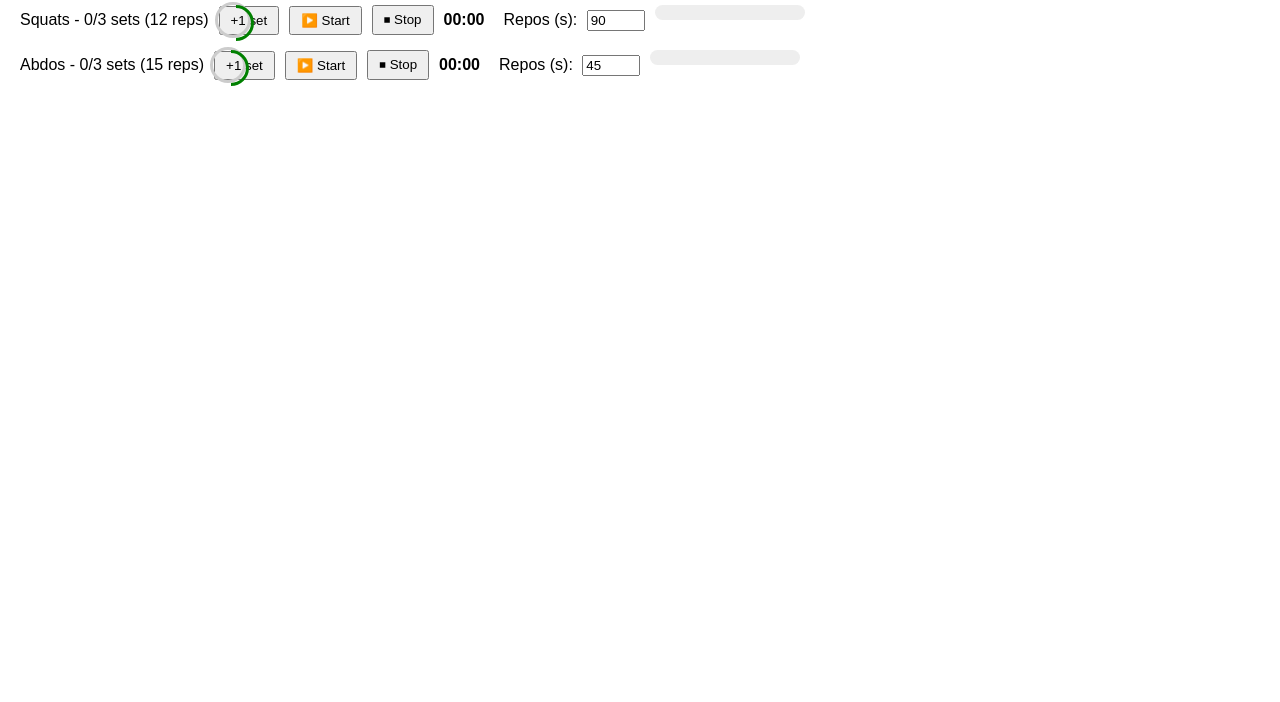
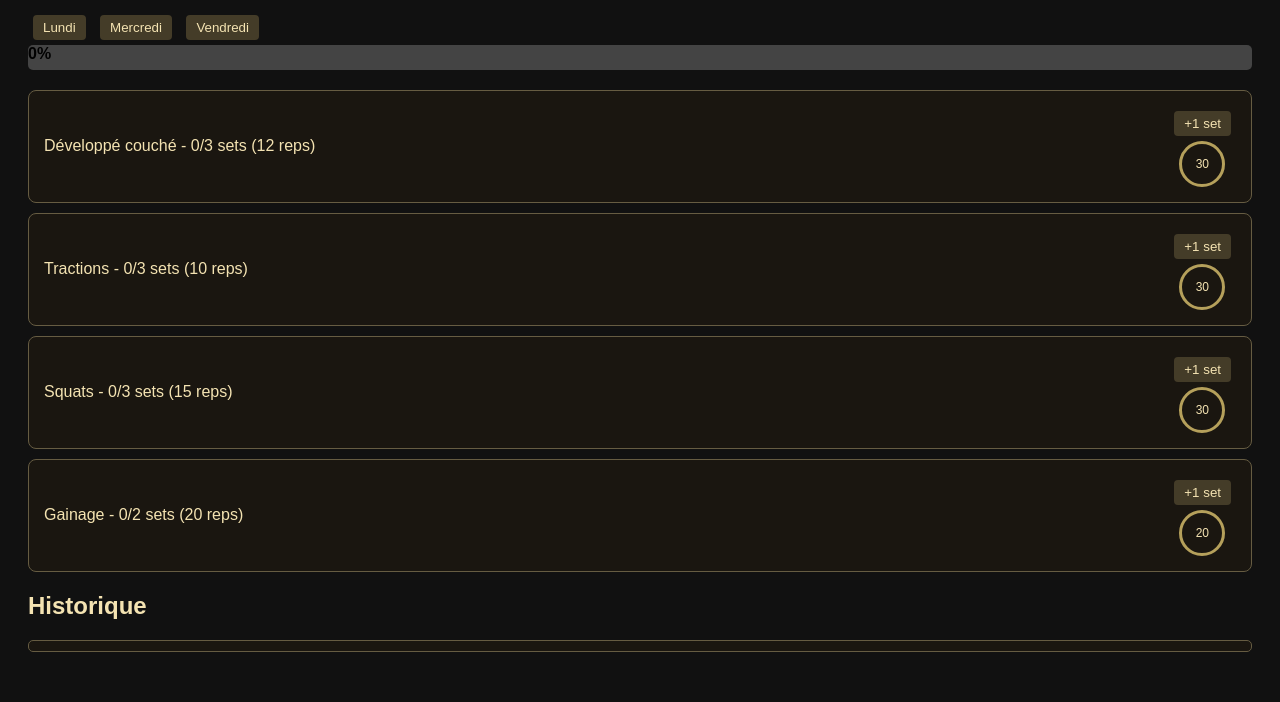
Before and after one commit to ludobruel9131-max/gym-app, a plain HTML site: page index.html in a window 1280 px wide. Shown: the part 98-800 px from the top of the page. Drawn offline with Linux system fonts and the light colour scheme.

Commit message:
Update index.html

```diff
--- a/index.html
+++ b/index.html
@@ -2,127 +2,158 @@
 <html lang="fr">
 <head>
 <meta charset="UTF-8">
-  <meta name="viewport" content="width=device-width, initial-scale=1.0">
-  <title>Suivi Musculation</title>
+<title>Full Body Tracker Amélioré</title>
 <style>
-    body { font-family: Arial, sans-serif; margin: 20px; }
-    h2, h3 { margin-bottom: 10px; }
-    #exerciseList div { margin-bottom: 15px; display: flex; align-items: center; gap: 10px; }
-    button { padding: 5px 10px; position: relative; }
-    input[type="number"] { width: 50px; margin-left: 5px; }
-    .timer { display: inline-block; font-weight: bold; min-width: 50px; }
-    .restBarContainer { display: inline-block; width: 150px; height: 15px; background: #eee; border-radius: 8px; overflow: hidden; vertical-align: middle; }
-    .restBarFill { height: 100%; width: 0%; background: blue; text-align: center; color: white; font-size: 10px; line-height: 15px; }
-    .done { text-decoration: line-through; color: #777; }
-    /* Cercle animé */
-    .circle {
-      width: 36px; height: 36px;
-      border-radius: 50%;
-      border: 3px solid #ccc;
-      position: absolute;
-      top: -6px; left: -6px;
-      box-sizing: border-box;
-    }
-    .circleFill {
-      position: absolute; top: 0; left: 0;
-      width: 100%; height: 100%;
-      clip: rect(0px, 36px, 36px, 18px);
-      border-radius: 50%;
-      border: 3px solid green;
-      transform: rotate(0deg);
-      transform-origin: center;
+body { background-color: #111; color: #f4e3b2; font-family: sans-serif; padding: 20px; }
+h1 { color: #e1c699; }
+button { margin: 5px; padding: 5px 10px; background-color: #443c28; color: #f4e3b2; border: none; border-radius: 4px; cursor: pointer; }
+button:hover { background-color: #665c42; }
+.exercise { margin-bottom: 10px; padding: 15px; border: 1px solid #665c42; border-radius: 8px; background-color: #1a1610; display: flex; justify-content: space-between; align-items: center; }
+.progress-bar { background: #444; width: 100%; height: 25px; border-radius: 5px; overflow: hidden; margin-bottom: 20px; }
+.progress-fill { background: #b5a05b; width: 0%; height: 100%; text-align: center; color: #000; font-weight: bold; transition: width 0.3s; }
+#historyList { max-height: 200px; overflow-y: auto; border: 1px solid #665c42; padding: 5px; border-radius: 5px; background-color: #1a1610; }
+.timer-circle { width: 40px; height: 40px; border-radius: 50%; border: 3px solid #b5a05b; display: flex; align-items: center; justify-content: center; font-size: 12px; margin-left: 10px; }
+.timer-active { animation: pulse 1s infinite; }
+@keyframes pulse {
+  0% { transform: scale(1); }
+  50% { transform: scale(1.1); }
+  100% { transform: scale(1); }
 }
 </style>
 </head>
 <body>
-  <h2>Mes Exercices du Jour</h2>
+<h1>Full Body Tracker Amélioré</h1>
+
+<div>
+  <button onclick="changeDay('Lundi')">Lundi</button>
+  <button onclick="changeDay('Mercredi')">Mercredi</button>
+  <button onclick="changeDay('Vendredi')">Vendredi</button>
+</div>
+
+<div class="progress-bar"><div id="progressFill" class="progress-fill">0%</div></div>
+
 <div id="exerciseList"></div>
 
-  <audio id="restSound">
-    <source src="https://www.soundjay.com/button/beep-07.wav" type="audio/wav">
-  </audio>
+<h2>Historique</h2>
+<ul id="historyList"></ul>
 
 <script>
-    const exercises = [
-      { name: "Pompes", reps: 10, sets: 3, doneSets: 0, timer: null, time: 0, restTimer: null, restTime: 0, restDuration: 60 },
-      { name: "Squats", reps: 12, sets: 3, doneSets: 0, timer: null, time: 0, restTimer: null, restTime: 0, restDuration: 90 },
-      { name: "Abdos", reps: 15, sets: 3, doneSets: 0, timer: null, time: 0, restTimer: null, restTime: 0, restDuration: 45 }
-    ];
+const exercisesPool = {
+  'Push': ['Pompes', 'Développé couché', 'Dips'],
+  'Legs': ['Squats', 'Fentes', 'Soulevé de terre jambes tendues'],
+  'Core': ['Abdos', 'Gainage', 'Crunchs'],
+  'Pull': ['Tractions', 'Rowing', 'Curl biceps']
+};
+
+let currentDay = 'Lundi';
+let exercises = [];
+let weeklyHistory = JSON.parse(localStorage.getItem('weeklyHistory')) || [];
 
 const exerciseList = document.getElementById('exerciseList');
-    const restSound = document.getElementById('restSound');
+const historyList = document.getElementById('historyList');
+const progressFill = document.getElementById('progressFill');
 
-    function formatTime(seconds) {
-      const m = Math.floor(seconds / 60);
-      const s = seconds % 60;
-      return `${m.toString().padStart(2,'0')}:${s.toString().padStart(2,'0')}`;
+function getRandomExercise(type) {
+  const pool = exercisesPool[type];
+  return pool[Math.floor(Math.random() * pool.length)];
 }
 
-    function markDone(index) {
-      if (exercises[index].doneSets < exercises[index].sets) {
-        exercises[index].doneSets++;
-        startRest(index);
-      }
-      renderExercises();
-    }
-
-    function startTimer(index) {
-      if (exercises[index].timer) return;
-      exercises[index].timer = setInterval(() => {
-        exercises[index].time++;
-        renderExercises();
-      }, 1000);
-    }
-
-    function stopTimer(index) {
-      clearInterval(exercises[index].timer);
-      exercises[index].timer = null;
-    }
-
-    function startRest(index) {
-      if (exercises[index].restTimer) return;
-      exercises[index].restTime = 0;
-      exercises[index].restTimer = setInterval(() => {
-        exercises[index].restTime++;
-        renderExercises();
-        if (exercises[index].restTime >= exercises[index].restDuration) {
-          clearInterval(exercises[index].restTimer);
-          exercises[index].restTimer = null;
-          exercises[index].restTime = 0;
-          restSound.play();
-          alert(`Repos terminé pour ${exercises[index].name} !`);
-        }
-      }, 1000);
+function generateSession() {
+  return [
+    { name: getRandomExercise('Push'), sets: 3, reps: 12, doneSets: 0, rest: 30 },
+    { name: getRandomExercise('Pull'), sets: 3, reps: 10, doneSets: 0, rest: 30 },
+    { name: getRandomExercise('Legs'), sets: 3, reps: 15, doneSets: 0, rest: 30 },
+    { name: getRandomExercise('Core'), sets: 2, reps: 20, doneSets: 0, rest: 20 }
+  ];
 }
 
 function renderExercises() {
   exerciseList.innerHTML = '';
   exercises.forEach((ex, index) => {
-        const doneClass = ex.doneSets === ex.sets ? 'done' : '';
     const div = document.createElement('div');
-        const restPercent = ex.restDuration > 0 ? Math.min((ex.restTime / ex.restDuration) * 360, 360) : 0;
-        div.innerHTML = `
-          <span class="${doneClass}">${ex.name} - ${ex.doneSets}/${ex.sets} sets (${ex.reps} reps)</span>
-          <button onclick="markDone(${index})">+1 set
-            <div class="circle">
-              <div class="circleFill" style="transform: rotate(${restPercent}deg);"></div>
-            </div>
-          </button>
-          <button onclick="startTimer(${index})">▶️ Start</button>
-          <button onclick="stopTimer(${index})">⏹ Stop</button>
-          <span class="timer">${formatTime(ex.time)}</span>
-          <label>Repos (s):
-            <input type="number" min="10" value="${ex.restDuration}" onchange="exercises[${index}].restDuration=this.value">
-          </label>
-          <div class="restBarContainer">
-            <div class="restBarFill" style="width: ${Math.min((ex.restTime/ex.restDuration)*100, 100)}%;"></div>
-          </div>
-        `;
+    div.className = 'exercise';
+
+    const nameDiv = document.createElement('div');
+    nameDiv.textContent = `${ex.name} - ${ex.doneSets}/${ex.sets} sets (${ex.reps} reps)`;
+
+    const actionsDiv = document.createElement('div');
+    const btn = document.createElement('button');
+    btn.textContent = '+1 set';
+    btn.onclick = () => markDone(index);
+    actionsDiv.appendChild(btn);
+
+    const timerDiv = document.createElement('div');
+    timerDiv.className = 'timer-circle';
+    timerDiv.id = 'timer' + index;
+    timerDiv.textContent = ex.rest;
+
+    actionsDiv.appendChild(timerDiv);
+    div.appendChild(nameDiv);
+    div.appendChild(actionsDiv);
+
     exerciseList.appendChild(div);
+  });
+  updateProgress();
+}
+
+function markDone(index) {
+  if (exercises[index].doneSets < exercises[index].sets) {
+    exercises[index].doneSets += 1;
+    weeklyHistory.push({day: currentDay, name: exercises[index].name, reps: exercises[index].reps});
+    localStorage.setItem('weeklyHistory', JSON.stringify(weeklyHistory));
+    renderExercises();
+    renderHistory();
+    startRestTimer(index, exercises[index].rest);
+  }
+}
+
+function startRestTimer(index, duration) {
+  const timerDiv = document.getElementById('timer' + index);
+  timerDiv.classList.add('timer-active');
+  let timeLeft = duration;
+  timerDiv.textContent = timeLeft;
+  const interval = setInterval(() => {
+    timeLeft -= 1;
+    timerDiv.textContent = timeLeft;
+    if(timeLeft <= 0){
+      clearInterval(interval);
+      timerDiv.classList.remove('timer-active');
+      timerDiv.textContent = '✔';
+    }
+  }, 1000);
+}
+
+function renderHistory() {
+  historyList.innerHTML = '';
+  weeklyHistory.forEach(entry => {
+    const li = document.createElement('li');
+    li.textContent = `${entry.day} - ${entry.name} (${entry.reps} reps)`;
+    historyList.appendChild(li);
   });
 }
 
+function changeDay(day) {
+  currentDay = day;
+  exercises = generateSession();
   renderExercises();
+}
+
+function updateProgress() {
+  const totalSets = exercises.reduce((sum, ex) => sum + ex.sets, 0);
+  const doneSets = exercises.reduce((sum, ex) => sum + ex.doneSets, 0);
+  const percent = totalSets === 0 ? 0 : Math.round((doneSets / totalSets) * 100);
+  progressFill.style.width = percent + '%';
+  progressFill.textContent = percent + '%';
+  // couleur dynamique
+  if(percent < 50) progressFill.style.background = '#b5a05b';
+  else if(percent < 80) progressFill.style.background = '#e1c699';
+  else progressFill.style.background = '#88b04b';
+}
+
+// initialisation
+exercises = generateSession();
+renderExercises();
+renderHistory();
 </script>
 </body>
 </html>
```
Lines whose indentation alone changed are shown as unchanged.
